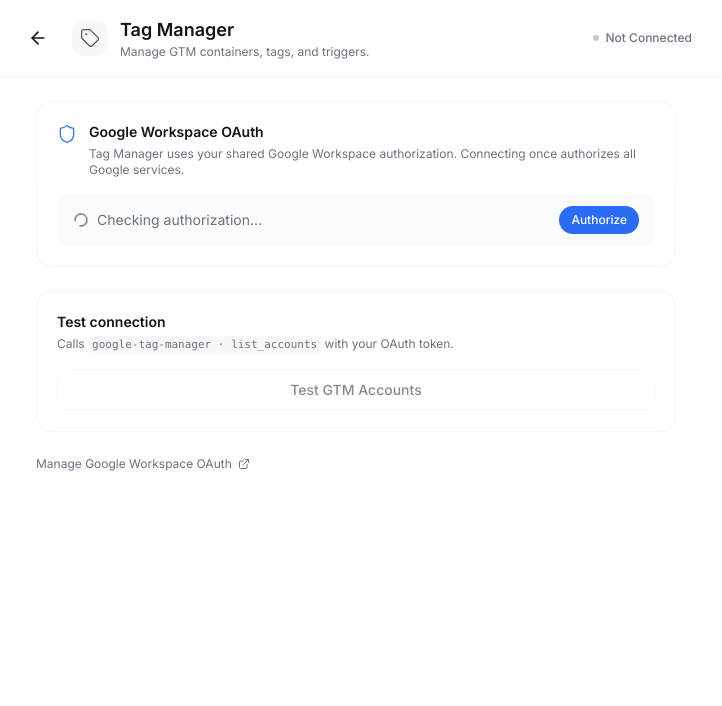
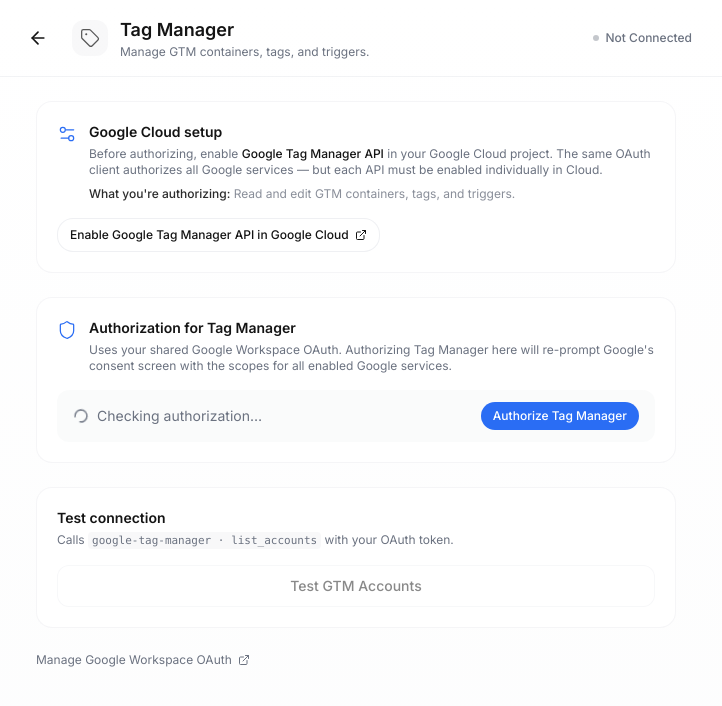
Before and after one commit to thecolinosborne/Ozlon-AI-Search, a React (Vite) app: page /integrations/google-tag-manager in a window 1280 px wide. Shown: the top 706 px of the page, without its empty margins (284-1006 px from the left). Built offline with nearby package versions, Linux system fonts and the light colour scheme; the HTML template or start-up script is replaced by a standard one; what @capacitor-community/sqlite, @capacitor/core, @lovable.dev/cloud-auth-js would draw is missing.

Commit message:
Changes
Co-authored-by: thecolinosborne <124605697+thecolinosborne@users.noreply.github.com>

```diff
--- a/src/components/integrations/GoogleServiceDetail.tsx
+++ b/src/components/integrations/GoogleServiceDetail.tsx
@@ -1,12 +1,13 @@
 import { useEffect, useState, useCallback, useRef } from "react";
 import { Link } from "react-router-dom";
-import { LucideIcon, Shield, Loader2, CheckCircle2, XCircle, ExternalLink } from "lucide-react";
+import { LucideIcon, Shield, Loader2, CheckCircle2, XCircle, ExternalLink, Settings2, AlertTriangle } from "lucide-react";
 import { toast } from "sonner";
 import { IntegrationDetailLayout } from "@/components/integrations/IntegrationDetailLayout";
 import { useIntegrationsStore } from "@/stores/useIntegrationsStore";
 import { supabase } from "@/integrations/supabase/client";
 import { useAuth } from "@/contexts/AuthContext";
 import { cn } from "@/lib/utils";
+import { isServiceGranted, getGoogleServiceConfig } from "@/lib/googleScopes";
 
 export interface GoogleServiceConfig {
   serviceId: string;
@@ -25,15 +26,21 @@ export function GoogleServiceDetail({ config }: { config: GoogleServiceConfig })
   const { session, authLoading } = useAuth();
   const { getIntegration, setStatus } = useIntegrationsStore();
   const integration = getIntegration(config.serviceId);
+  const scopeCfg = getGoogleServiceConfig(config.serviceId);
 
-  const [oauthConnected, setOauthConnected] = useState(false);
+  const [oauthRowExists, setOauthRowExists] = useState(false);
   const [oauthDetail, setOauthDetail] = useState<OAuthDetail>("unknown");
+  const [grantedScopes, setGrantedScopes] = useState<string>("");
   const [loading, setLoading] = useState(true);
   const [authorizing, setAuthorizing] = useState(false);
   const [testing, setTesting] = useState(false);
   const [testResult, setTestResult] = useState<{ status: "ok" | "error"; message: string } | null>(null);
 
   const loadedRef = useRef(false);
+
+  const serviceGranted = isServiceGranted(config.serviceId, grantedScopes);
+  const accountAuthorized =
+    oauthDetail === "connected" || oauthDetail === "refreshed";
 
   const callYouTube = useCallback(async (action: string, params: Record<string, unknown> = {}) => {
     const { data, error } = await supabase.functions.invoke("youtube", {
@@ -58,14 +65,21 @@ export function GoogleServiceDetail({ config }: { config: GoogleServiceConfig })
   const loadOAuthStatus = useCallback(async () => {
     setLoading(true);
     try {
-      const result = await callYouTube("get_connection");
-      const oauthStatus = (result.oauthStatus as OAuthDetail) || "disconnected";
+      const result = await callYouTube("get_connection") as {
+        oauthStatus?: OAuthDetail;
+        grantedScopes?: string;
+      };
+      const oauthStatus = result.oauthStatus || "disconnected";
       setOauthDetail(oauthStatus);
-      const connected = oauthStatus === "connected" || oauthStatus === "refreshed";
-      setOauthConnected(connected);
-      setStatus(config.serviceId, connected ? "connected" : "disconnected");
+      const exists = oauthStatus === "connected" || oauthStatus === "refreshed";
+      setOauthRowExists(exists);
+      const scopes = result.grantedScopes || "";
+      setGrantedScopes(scopes);
+      const granted = exists && isServiceGranted(config.serviceId, scopes);
+      setStatus(config.serviceId, granted ? "connected" : "disconnected");
     } catch {
-      setOauthConnected(false);
+      setOauthRowExists(false);
+      setGrantedScopes("");
       setStatus(config.serviceId, "disconnected");
     } finally {
       setLoading(false);
@@ -112,16 +126,43 @@ export function GoogleServiceDetail({ config }: { config: GoogleServiceConfig })
       name={config.name}
       description={config.description}
       icon={config.icon}
-      status={integration.status}
+      status={serviceGranted ? "connected" : integration.status === "connected" ? "disconnected" : integration.status}
     >
+      {/* Google Cloud setup guide */}
+      {scopeCfg && (
+        <section className="rounded-2xl border border-border/40 bg-card/80 backdrop-blur-sm p-5 space-y-4">
+          <div className="flex items-start gap-3">
+            <Settings2 className="w-5 h-5 text-primary mt-0.5" strokeWidth={1.5} />
+            <div className="flex-1">
+              <h2 className="text-sm font-semibold text-foreground">Google Cloud setup</h2>
+              <p className="text-xs text-muted-foreground mt-1">
+                Before authorizing, enable <span className="font-medium text-foreground">{scopeCfg.apiName}</span> in your Google Cloud project. The same OAuth client authorizes all Google services — but each API must be enabled individually in Cloud.
+              </p>
+              <p className="text-xs text-muted-foreground/80 mt-2">
+                <span className="font-medium text-foreground/90">What you're authorizing:</span> {scopeCfg.scopeSummary}.
+              </p>
+            </div>
+          </div>
+          <a
+            href={scopeCfg.cloudConsoleUrl}
+            target="_blank"
+            rel="noopener noreferrer"
+            className="inline-flex items-center gap-1.5 text-xs font-medium px-3 py-2 rounded-lg border border-border/60 bg-background hover:bg-muted/40 transition-colors"
+          >
+            Enable {scopeCfg.apiName} in Google Cloud
+            <ExternalLink className="w-3 h-3" />
+          </a>
+        </section>
+      )}
+
       {/* OAuth status card */}
       <section className="rounded-2xl border border-border/40 bg-card/80 backdrop-blur-sm p-5 space-y-4">
         <div className="flex items-start gap-3">
           <Shield className="w-5 h-5 text-primary mt-0.5" strokeWidth={1.5} />
           <div className="flex-1">
-            <h2 className="text-sm font-semibold text-foreground">Google Workspace OAuth</h2>
+            <h2 className="text-sm font-semibold text-foreground">Authorization for {config.name}</h2>
             <p className="text-xs text-muted-foreground mt-1">
-              {config.name} uses your shared Google Workspace authorization. Connecting once authorizes all Google services.
+              Uses your shared Google Workspace OAuth. Authorizing {config.name} here will re-prompt Google's consent screen with the scopes for all enabled Google services.
             </p>
             {config.scopeNote && (
               <p className="text-xs text-muted-foreground/80 mt-2 italic">{config.scopeNote}</p>
@@ -129,21 +170,26 @@ export function GoogleServiceDetail({ config }: { config: GoogleServiceConfig })
           </div>
         </div>
 
-        <div className="flex items-center justify-between rounded-xl bg-muted/40 px-4 py-3">
-          <div className="flex items-center gap-2 text-sm">
+        <div className="flex items-center justify-between rounded-xl bg-muted/40 px-4 py-3 gap-3">
+          <div className="flex items-center gap-2 text-sm min-w-0">
             {loading ? (
               <>
-                <Loader2 className="w-4 h-4 animate-spin text-muted-foreground" />
+                <Loader2 className="w-4 h-4 animate-spin text-muted-foreground shrink-0" />
                 <span className="text-muted-foreground">Checking authorization…</span>
               </>
-            ) : oauthConnected ? (
+            ) : serviceGranted ? (
               <>
-                <CheckCircle2 className="w-4 h-4 text-emerald-500" />
-                <span className="text-foreground">Authorized ({oauthDetail})</span>
+                <CheckCircle2 className="w-4 h-4 text-emerald-500 shrink-0" />
+                <span className="text-foreground truncate">Authorized for {config.name}</span>
+              </>
+            ) : accountAuthorized ? (
+              <>
+                <AlertTriangle className="w-4 h-4 text-amber-500 shrink-0" />
+                <span className="text-foreground truncate">Google account linked — but {config.name} scope not granted</span>
               </>
             ) : (
               <>
-                <XCircle className="w-4 h-4 text-muted-foreground" />
+                <XCircle className="w-4 h-4 text-muted-foreground shrink-0" />
                 <span className="text-muted-foreground">Not authorized</span>
               </>
             )}
@@ -151,11 +197,21 @@ export function GoogleServiceDetail({ config }: { config: GoogleServiceConfig })
           <button
             onClick={handleAuthorize}
             disabled={authorizing}
-            className="text-xs font-medium px-3 py-1.5 rounded-lg bg-primary text-primary-foreground hover:bg-primary/90 disabled:opacity-50 transition-colors"
+            className="text-xs font-medium px-3 py-1.5 rounded-lg bg-primary text-primary-foreground hover:bg-primary/90 disabled:opacity-50 transition-colors shrink-0"
           >
-            {authorizing ? "Redirecting…" : oauthConnected ? "Re-authorize" : "Authorize"}
+            {authorizing
+              ? "Redirecting…"
+              : serviceGranted
+              ? `Re-authorize ${config.name}`
+              : `Authorize ${config.name}`}
           </button>
         </div>
+
+        {!loading && oauthRowExists && !serviceGranted && (
+          <p className="text-[11px] text-muted-foreground">
+            Tip: when Google's consent screen appears, make sure the {config.name} permission is checked before continuing.
+          </p>
+        )}
       </section>
 
       {/* Test connection */}
@@ -169,7 +225,7 @@ export function GoogleServiceDetail({ config }: { config: GoogleServiceConfig })
 
         <button
           onClick={handleTest}
-          disabled={testing || !oauthConnected}
+          disabled={testing || !serviceGranted}
           className="w-full text-sm font-medium px-4 py-2.5 rounded-xl border border-border/60 bg-background hover:bg-muted/40 disabled:opacity-50 transition-colors flex items-center justify-center gap-2"
         >
           {testing ? <Loader2 className="w-4 h-4 animate-spin" /> : null}
```
